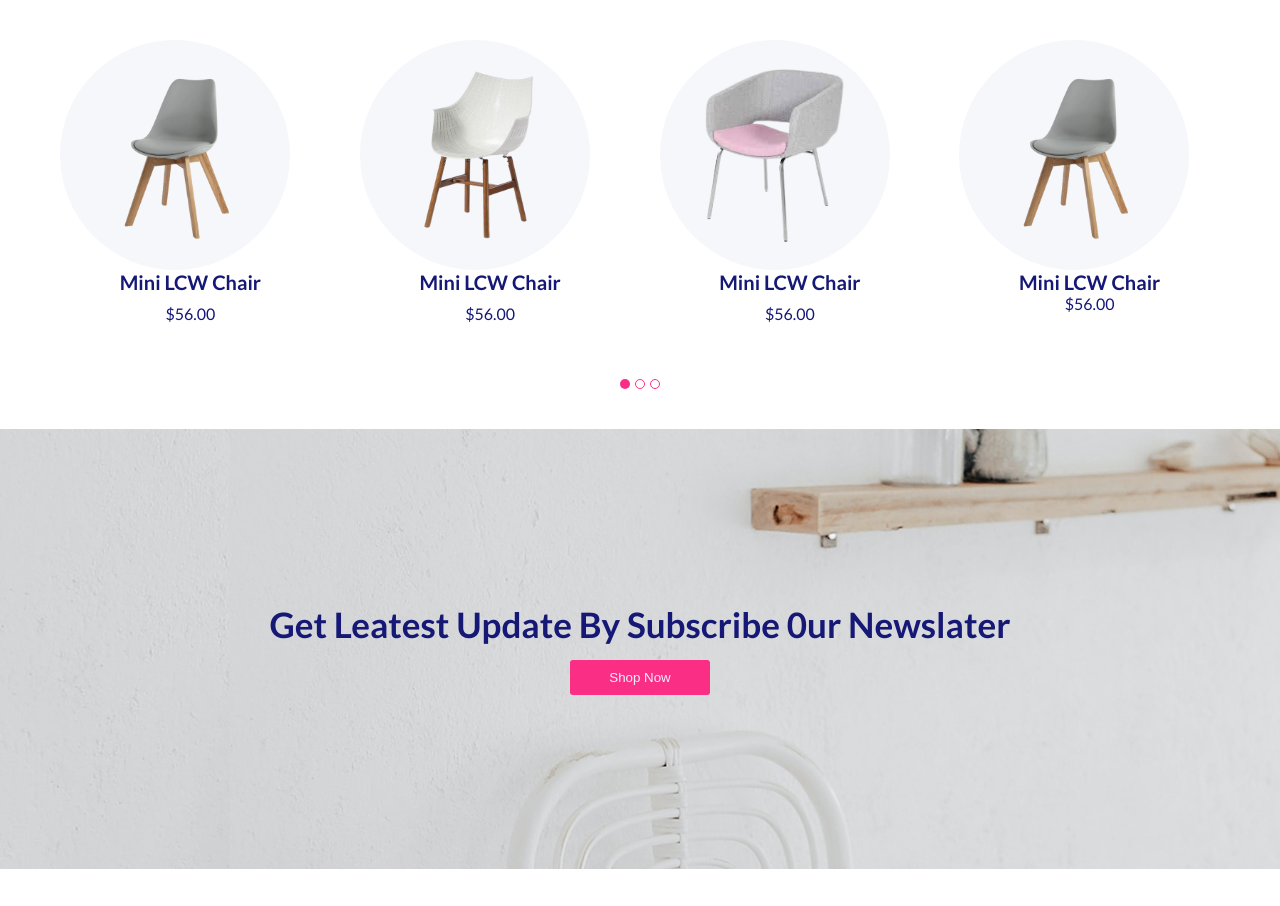
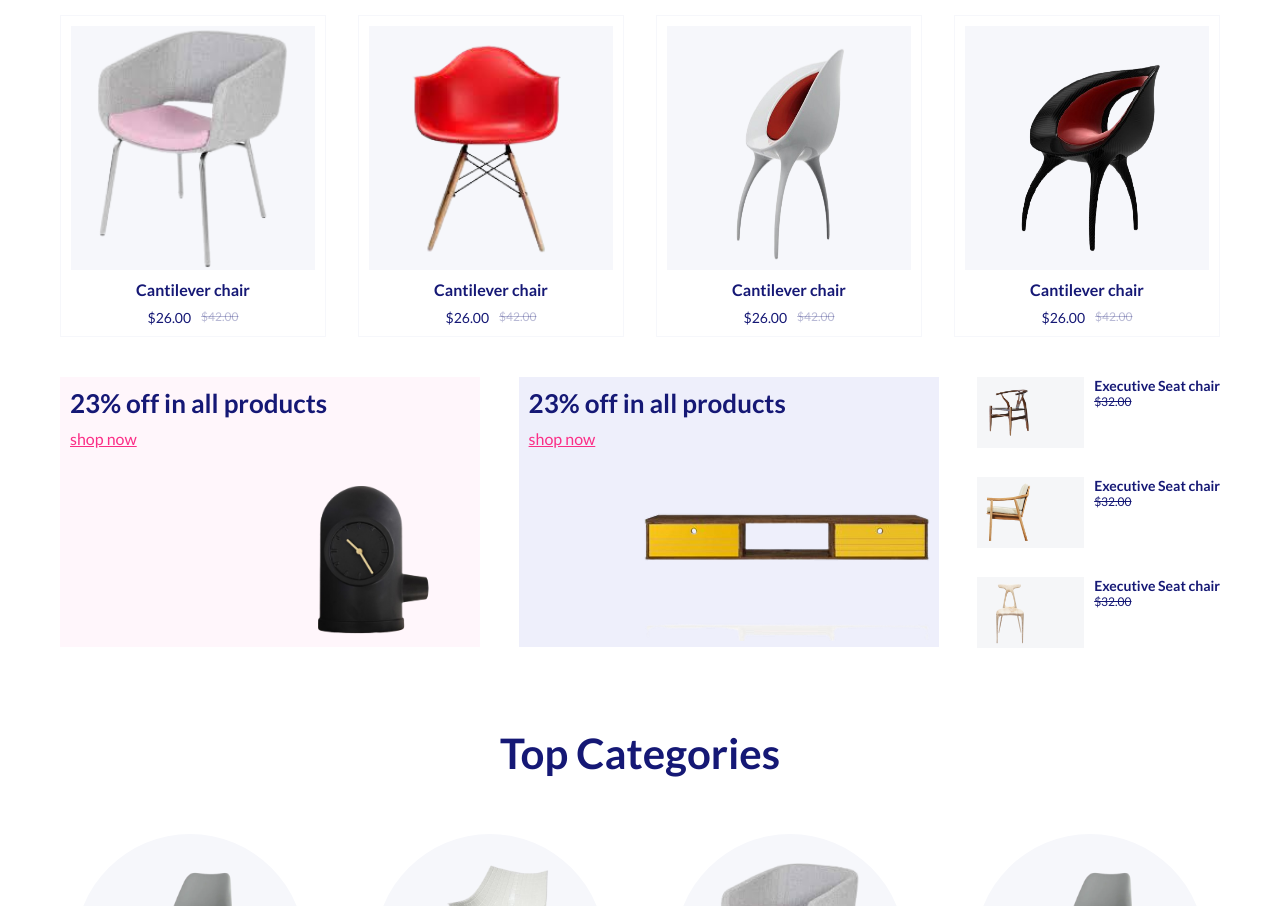
Before and after one commit to Ali99997656/hekto, a plain HTML site: page index.html in a window 1280 px wide. Shown: the part 227-1133 px from the top of the page. Drawn offline with Linux system fonts and the light colour scheme.

Commit message:
creat treding product section

```diff
--- a/assist/main.css
+++ b/assist/main.css
@@ -28,7 +28,107 @@ form .button {
    border: none;
     outline: none;
 }
+.p{
+    align-items: center;
+}
 /*end heder*/
+/*start teding section*/
+.tradings{
+    padding: 40px 0;
+}
+.contant{
+    gap: 40px;
+}
+.tradings h2{
+    color: #151875;
+    font-size: 34px;
+    text-align: center;
+}
+.trading{
+    padding: 10px;
+    border: solid 1px #F6F7FB;
+    gap: 10px;
+}
+.trading img{
+    background-color:#F6F7FB ;
+    width: 244px;
+    height: 244px;
+}
+.trading h3{
+    color: #151875;
+    font-size: 16px;
+    text-align: center;
+}
+.price{
+    justify-content: center;
+    gap: 10px;
+}
+.new{
+    color: #151875;
+    font-size: 14px;
+}
+.old{
+    color: #1518754D;
+    font-size: 12px;
+    text-decoration: line-through;
+}
+.clock{
+    width: 420px;
+    height: 270px;
+    background-color: #FFF6FB;
+    padding: 10px;
+}
+.more h3{
+    color: #151875;
+    font-size: 26px;
+    gap: 10px;
+}
+.more a{
+    color: var(--primary);
+    text-decoration: underline;
+    font-size: 16px;
+}
+.clock img{
+    margin-left: 201px;
+}
+.table{
+    padding: 10px;
+    width: 420px;
+    height: 270px;
+    background-color: #EEEFFB;
+}
+.table img{
+    width: 312px;
+    height: 173px;
+    margin-left: 100px;
+     margin-top: 10px;
+}
+.chairs{
+    gap: 29px;
+}
+.chair{
+    background-color:#F5F6F8 ;
+    width: 107px;
+    height: 71px;
+}
+.chair img{
+        width: 64px;
+        height: 71px;
+    }
+    .chairs h3{
+        font-size: 14px;
+        color: #151875;
+    }
+    .chairs span{
+        font-size: 12px;
+        text-decoration: line-through;
+        color: #151875;
+    }
+
+
+
+/*end teding section*/
+
 /*start top section*/
 .Top{
     padding: 40px 0;
@@ -218,4 +318,5 @@ footer{
 
 
 
+
 /*end footer*/
--- a/index.html
+++ b/index.html
@@ -53,6 +53,87 @@
     </div>
     </div>
   </header>
+  <section class="tradings">
+    <div class="contaner4">
+      <div class="colum contant">
+        <h2>Treding product</h2>
+        <div class="row">
+          <div class="colum trading">
+            <img src="./assist/photo/trading-product/p1.png" alt="">
+            <h3>Cantilever chair</h3>
+            <div class="row price">
+              <span class="new">$26.00 </span>
+              <span class="old">$42.00</span>
+            </div>
+          </div>
+          <div class="colum trading">
+            <img src="./assist/photo/trading-product/p2.png" alt="">
+            <h3>Cantilever chair</h3>
+            <div class="row price">
+              <span class="new">$26.00 </span>
+              <span class="old">$42.00</span>
+            </div>
+          </div>
+          <div class="colum trading">
+            <img src="./assist/photo/trading-product/p3.png" alt="">
+            <h3>Cantilever chair</h3>
+            <div class="row price">
+              <span class="new">$26.00 </span>
+              <span class="old">$42.00</span>
+            </div>
+          </div>
+          <div class="colum trading">
+            <img src="./assist/photo/trading-product/p4.png" alt="">
+            <h3>Cantilever chair</h3>
+            <div class="row price">
+              <span class="new">$26.00 </span>
+              <span class="old">$42.00</span>
+            </div>
+          </div>
+        </div>
+        <div class=" more row">
+          <div class="colum gap2 clock">
+            <h3>23% off in all products</h3>
+            <a href="#"> shop now</a>
+            <img src="./assist/photo/trading-product/clock.png" alt="">
+          </div>
+          <div class="colum gap2 table">
+            <h3>23% off in all products</h3>
+            <a href="#"> shop now</a>
+            <img src="./assist/photo/trading-product/table1.png" alt="">
+          </div>
+          <div class="colum chairs">
+            <div class="row  gap2">
+              <div class="chair">
+                <img src="./assist/photo/trading-product/chair1.png" alt="">
+              </div>
+              <div class="colum">
+                <h3>Executive Seat chair</h3>
+                <span>$32.00</span>
+              </div>
+            </div>
+            <div class="row"><div class="chair">
+                <img src="./assist/photo/trading-product/chair2.png" alt="">
+              </div>
+              <div class="colum">
+                <h3>Executive Seat chair</h3>
+                <span>$32.00</span>
+              </div></div>
+            <div class="row">
+              <div class="chair">
+                <img src="./assist/photo/trading-product/chair3.png" alt="">
+              </div>
+              <div class="colum">
+                <h3>Executive Seat chair</h3>
+                <span>$32.00</span>
+              </div>
+              </div>
+          </div>
+
+        </div>
+      </div>
+    </div>
+  </section>
   <section class="Top ">
     <div class="contaner4">
       <div class="colum divs">
```
Also changed, not shown: assist/photo/trading-product/chair1.png (added), assist/photo/trading-product/chair2.png (added), assist/photo/trading-product/chair3.png (added), assist/photo/trading-product/clock.png (added), assist/photo/trading-product/p1.png (added), assist/photo/trading-product/p2.png (added), assist/photo/trading-product/p3.png (added), assist/photo/trading-product/p4.png (added), assist/photo/trading-product/table.png (added), assist/photo/trading-product/table1.png (added).
